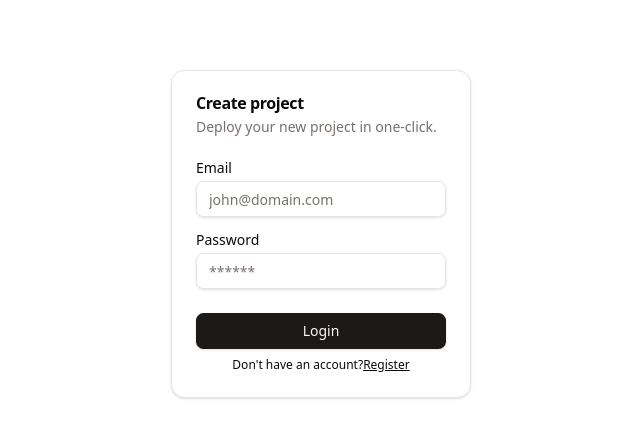
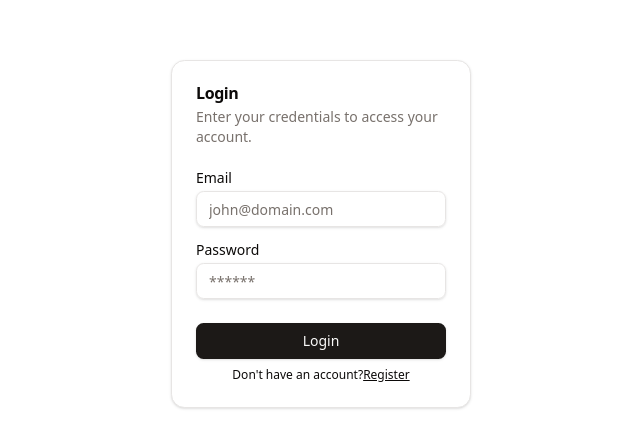
Before and after one commit to FahimFBA/teebay, a React (Vite) app in the folder frontend/: page /login in a window 1280 px wide. Shown: the part 166-614 px from the top of the page, without its empty margins (319-959 px from the left). Built offline with nearby package versions, Linux system fonts and the light colour scheme.

Commit message:
frontend: login finished

```diff
--- a/frontend/src/Pages/Login.tsx
+++ b/frontend/src/Pages/Login.tsx
@@ -9,16 +9,59 @@ import {
   Label,
   Input,
 } from "@/components/ui";
-import { Link } from "react-router-dom";
+import { Link, useNavigate } from "react-router-dom";
 import { useState } from "react";
 import { LoginDataType } from "@/Types";
 import { initialLoginDataState } from "@/store";
+import { gql, useMutation } from "@apollo/client";
+
+const LOGIN_MUTATION = gql`
+  mutation Login($email: String!, $password: String!) {
+    login(email: $email, password: $password) {
+      token
+      user {
+        id
+        email
+        name
+        createdAt
+        updatedAt
+      }
+    }
+  }
+`;
 
 export const Login = () => {
   const [data, setData] = useState<LoginDataType>(initialLoginDataState);
+  const [error, setError] = useState<string | null>(null);
+  const navigate = useNavigate();
 
-  const onSubmit = (e: React.FormEvent) => {
+  const [login, { loading }] = useMutation(LOGIN_MUTATION, {
+    onCompleted: (data) => {
+      // Here you would typically store the token in localStorage or a secure storage
+      localStorage.setItem("token", data.login.token);
+      // Redirect to home page or dashboard
+      navigate("/");
+    },
+    onError: (error) => {
+      setError(error.message);
+    },
+  });
+
+  const onSubmit = async (e: React.FormEvent) => {
     e.preventDefault();
+    setError(null);
+    try {
+      const result = await login({
+        variables: {
+          email: data.email,
+          password: data.password,
+        },
+      });
+      console.log("Login result:", result);
+    } catch (err) {
+      console.error("Login error:", err);
+      setError("An error occurred during login. Please try again.");
+    }
   };
 
   const handleChange = (e: React.ChangeEvent<HTMLInputElement>) =>
@@ -31,9 +74,9 @@ export const Login = () => {
     <div className="h-screen flex justify-center items-center">
       <Card className="w-[300px]">
         <CardHeader>
-          <CardTitle>Create project</CardTitle>
+          <CardTitle>Login</CardTitle>
           <CardDescription>
-            Deploy your new project in one-click.
+            Enter your credentials to access your account.
           </CardDescription>
         </CardHeader>
         <form onSubmit={onSubmit}>
@@ -47,7 +90,7 @@ export const Login = () => {
                   type="email"
                   name="email"
                   required
-                  value={data?.email}
+                  value={data.email}
                   onChange={handleChange}
                 />
               </div>
@@ -59,15 +102,16 @@ export const Login = () => {
                   type="password"
                   name="password"
                   required
-                  value={data?.password}
+                  value={data.password}
                   onChange={handleChange}
                 />
               </div>
             </div>
+            {error && <p className="text-red-500 text-sm mt-2">{error}</p>}
           </CardContent>
           <CardFooter className="flex flex-col gap-2">
-            <Button type="submit" className="w-full">
-              Login
+            <Button type="submit" className="w-full" disabled={loading}>
+              {loading ? "Logging in..." : "Login"}
             </Button>
             <div className="text-xs flex">
               <p>Don't have an account? </p>
--- a/frontend/src/main.tsx
+++ b/frontend/src/main.tsx
@@ -1,11 +1,26 @@
 import { StrictMode } from 'react'
 import { createRoot } from 'react-dom/client'
-import { ApolloClient, InMemoryCache, ApolloProvider } from '@apollo/client'
+import { ApolloClient, InMemoryCache, ApolloProvider, createHttpLink } from '@apollo/client'
+import { setContext } from '@apollo/client/link/context'
 import './index.css'
 import App from './App.tsx'
 
+const httpLink = createHttpLink({
+  uri: 'http://localhost:4000/graphql',
+})
+
+const authLink = setContext((_, { headers }) => {
+  const token = localStorage.getItem('token')
+  return {
+    headers: {
+      ...headers,
+      authorization: token ? `Bearer ${token}` : "",
+    }
+  }
+})
+
 const client = new ApolloClient({
-  uri: 'http://localhost:4000/graphql',
+  link: authLink.concat(httpLink),
   cache: new InMemoryCache()
 })
 
```
